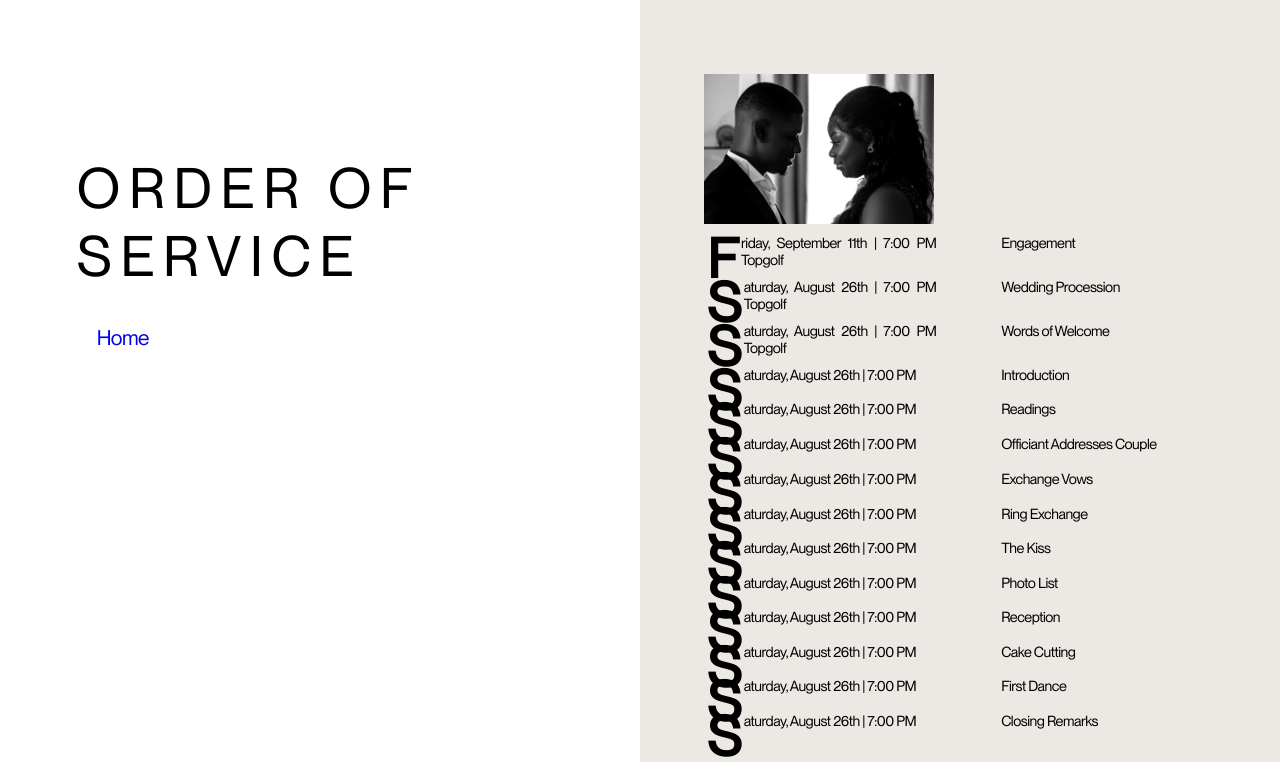
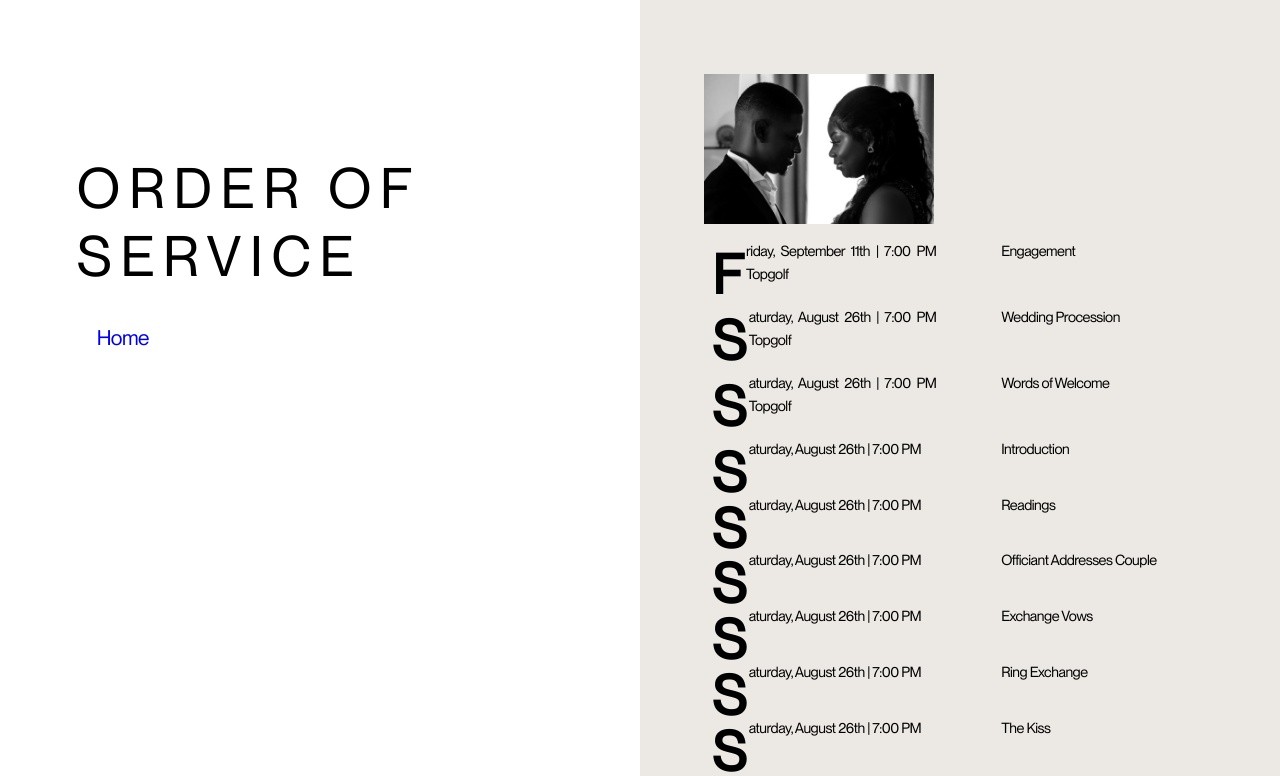
Before and after one commit to niiwade/anthonymarcia, a Next.js app: page /order in a window 1280 px wide. Shown: the top 776 px of the page. Built offline with nearby package versions, Linux system fonts and the light colour scheme.

Commit message:
new changes to line height

```diff
--- a/app/components/Order/HorizontalTimeline.module.css
+++ b/app/components/Order/HorizontalTimeline.module.css
@@ -175,6 +175,7 @@
   #content {
     margin-top: var(--spacing);
     text-align: center;
+
   }
 
   /* Timeline */
--- a/app/globals.css
+++ b/app/globals.css
@@ -72,8 +72,10 @@ $serif: "Lora", serif;
     padding: 2% 7% 2% 5%;
   }
   .content {
+    padding: 5px;
     column-count: 2;
     column-gap: 1.5em;
+    line-height: 1.6;
   }
 }
 
@@ -89,7 +91,7 @@ $serif: "Lora", serif;
   display: block;
   font-size: 1.3em;
   padding: 20px;
-  text-decoration:none;
+  text-decoration: none;
   margin-bottom: 25px;
 }
 
```
